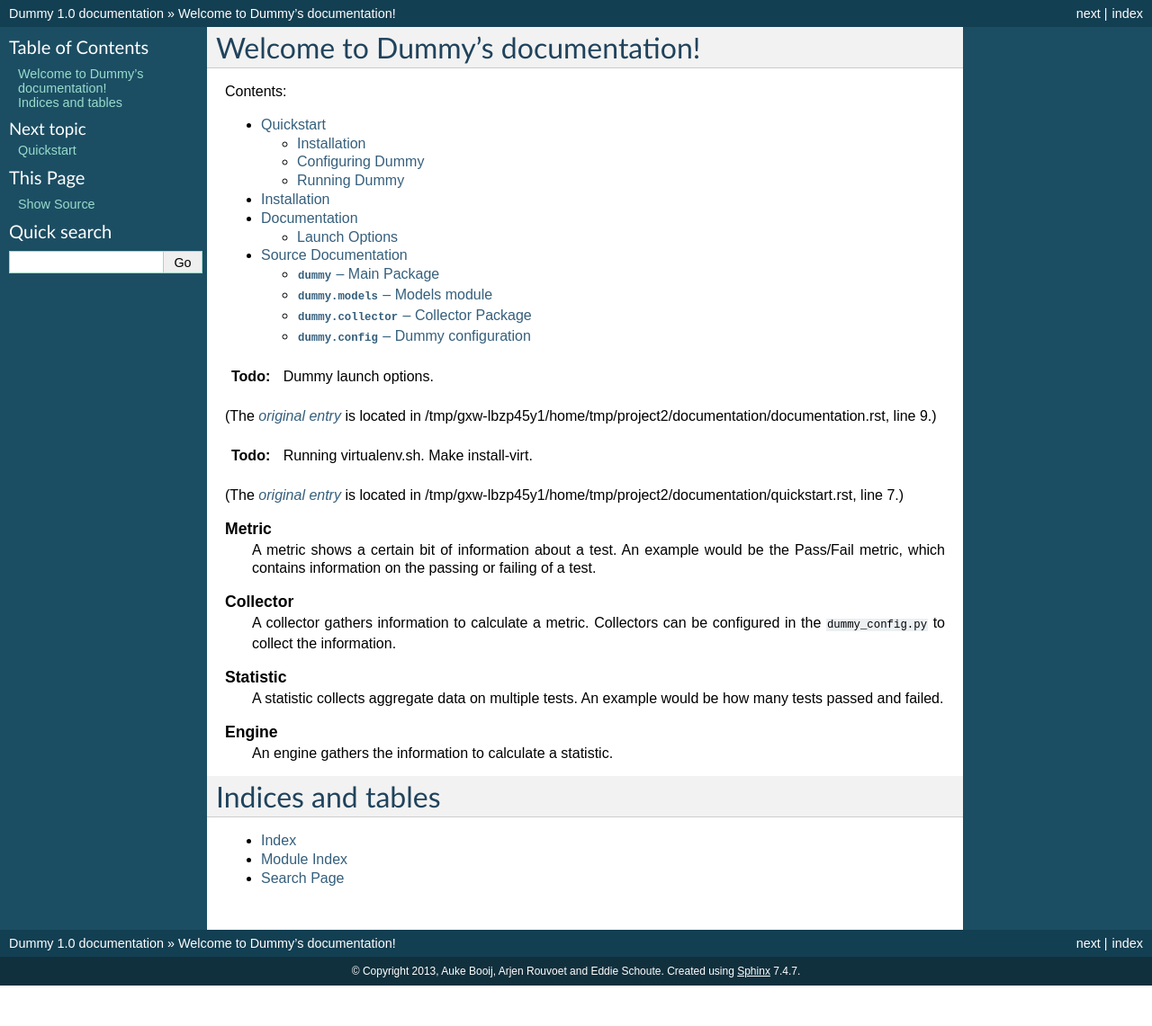
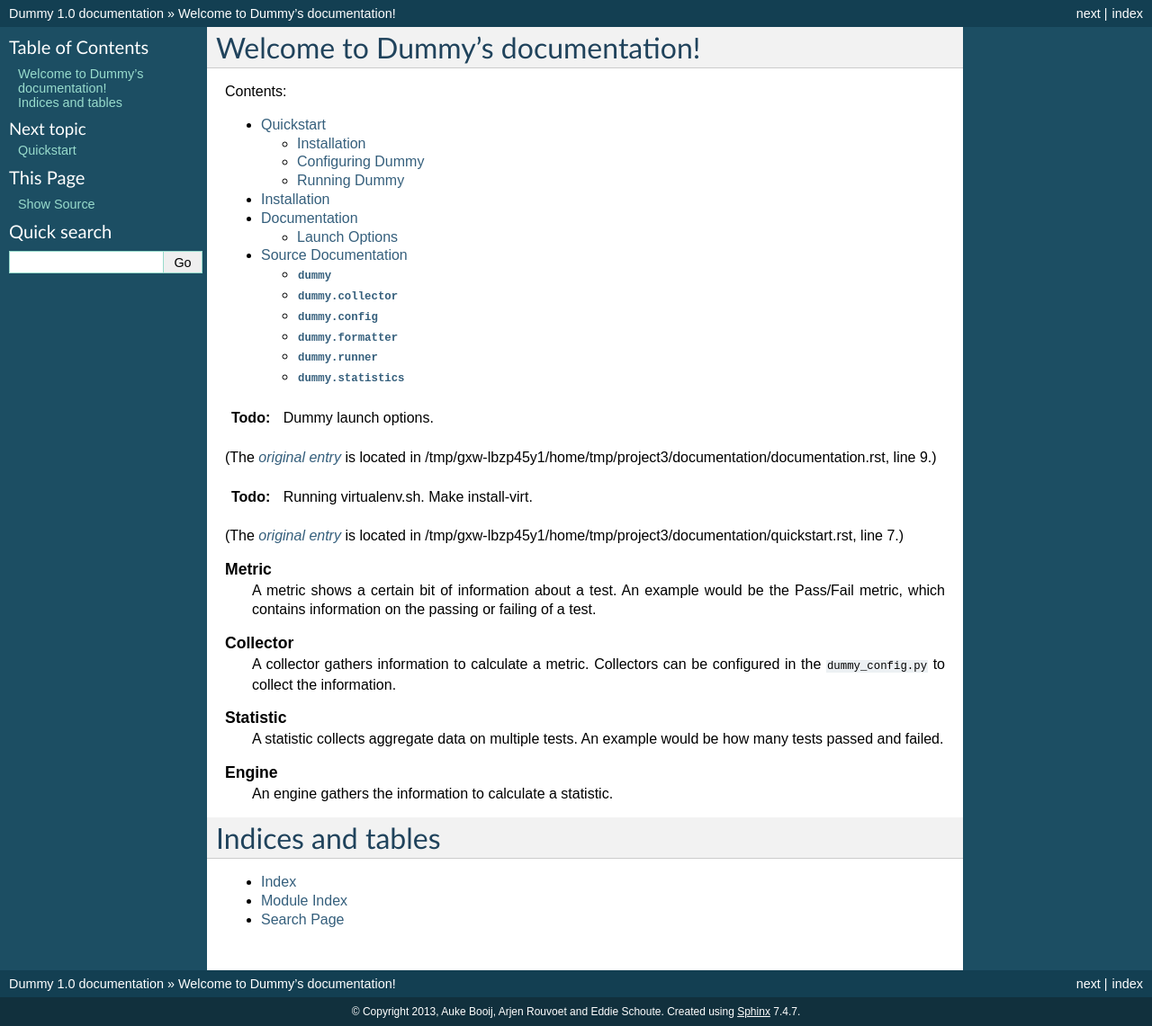
Before and after one commit to ajrouvoet/dummy, a Sphinx documentation site: the page built from documentation/index.rst, in a window 1280 px wide. Shown: the whole page at 90% size. Built offline with Sphinx 7.4.7, drawn with Linux system fonts in a browser that asks for light colours; before the commit the page ends 1096 px from its top, so only the background shows below that.

Commit message:
Further source documentation.

```diff
--- a/documentation/sourcedocs.rst
+++ b/documentation/sourcedocs.rst
@@ -1,41 +1,61 @@
 Source Documentation
 ====================
 
-Example generated documentation.
+This page contains all source documentation.
 
-:mod:`dummy` -- Main Package
-----------------------------
+.. Modules ordered in alphabetical order.
+:mod:`dummy`
+------------
 
 .. automodule:: dummy
 	:members:
 
-:mod:`dummy.models` -- Models module
-------------------------------------
+:mod:`dummy.models`
+^^^^^^^^^^^^^^^^^^^
 
 .. automodule:: dummy.models
 	:members:
 	:show-inheritance:
 
-:mod:`dummy.collector` -- Collector Package
--------------------------------------------
+:mod:`dummy.collector`
+----------------------
 
 .. automodule:: dummy.collector
 	:members:
 	:show-inheritance:
 
-:mod:`dummy.config` -- Dummy configuration
-------------------------------------------
+:mod:`dummy.config`
+-------------------
 
 .. automodule:: dummy.config
 
-:mod:`dummy.config.config` -- Config
-^^^^^^^^^^^^^^^^^^^^^^^^^^^^^^^^^^^^
+:mod:`dummy.config.config`
+^^^^^^^^^^^^^^^^^^^^^^^^^^
 
 .. automodule:: dummy.config.config
 	:members:
 
-:mod:`dummy.config.settings` -- Settings
-^^^^^^^^^^^^^^^^^^^^^^^^^^^^^^^^^^^^^^^^
+:mod:`dummy.config.settings`
+^^^^^^^^^^^^^^^^^^^^^^^^^^^^
 
 .. automodule:: dummy.config.settings
 	:members:
+
+:mod:`dummy.formatter`
+----------------------
+
+.. automodule:: dummy.formatter
+	:members:
+
+:mod:`dummy.runner`
+----------------------
+
+.. automodule:: dummy.runner
+	:members:
+
+:mod:`dummy.statistics`
+-----------------------
+
+.. automodule:: dummy.statistics
+	:members:
+	:show-inheritance:
--- a/dummy/__init__.py
+++ b/dummy/__init__.py
@@ -1,3 +1,5 @@
+""" The Dummy generic testing framework.
+"""
 __all__ = ( "get_version", "INPUT_ENCODING" )
 __version__ = "0.1.0"
 
```
Also changed, not shown: 3 other files.
